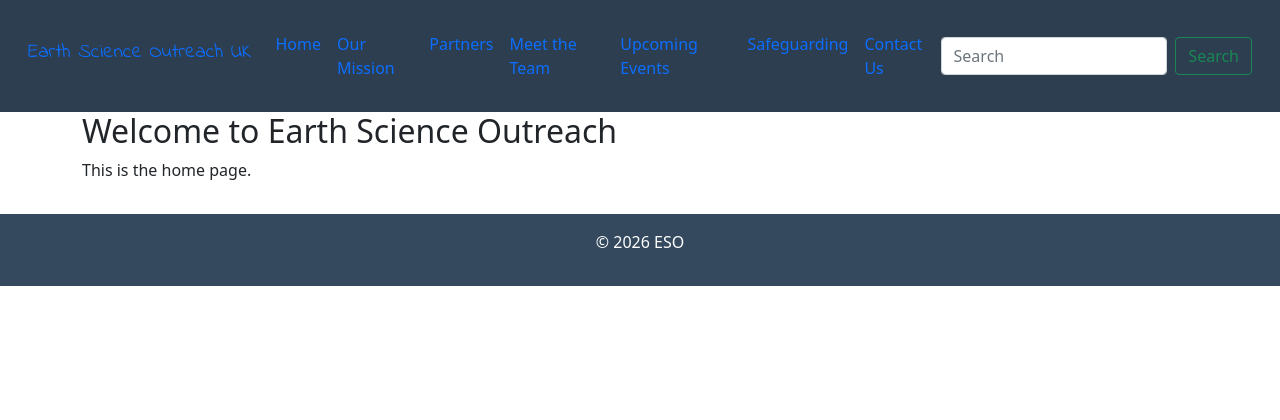
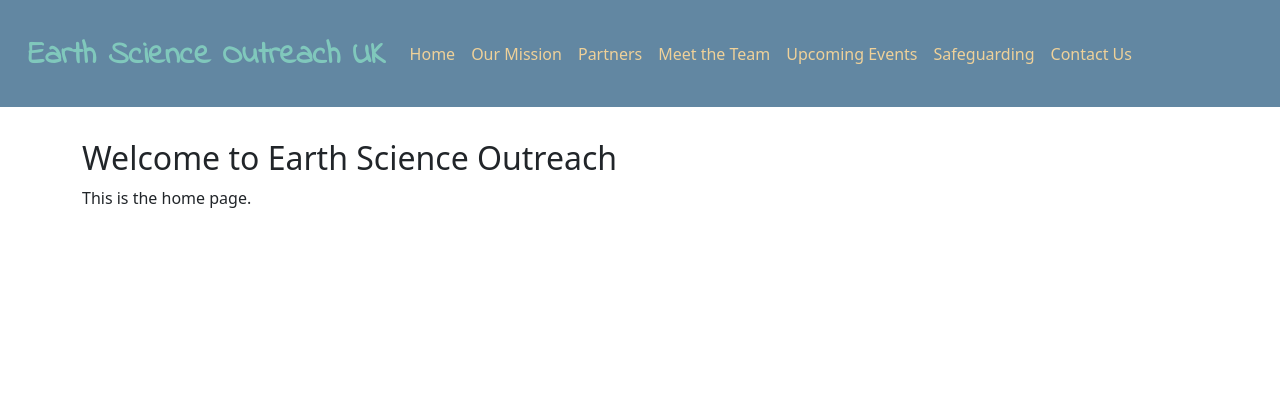
Before and after one commit to HollyT85/ESO2, a Django app: page / in a window 1280 px wide. Shown: the top 420 px of the page. Before the commit the page ends 286 px from the top, so only its background shows below. Run offline with Django 5.2, Linux system fonts and the light colour scheme; some libraries are stand-ins or nearby versions.

Commit message:
link colurs and logo
Co-authored-by: Ona <no-reply@ona.com>

```diff
--- a/static/css/base.css
+++ b/static/css/base.css
@@ -13,19 +13,47 @@ body {
 }
 
 header {
-    background-color: #2c3e50;
+    background-color: #6287A2;
     color: white;
     padding: 1rem;
 }
 
-header nav h1 {
-    font-size: 1.5rem;
+h1 .navbar-brand{
+    font-size: 2rem;
     font-family: "Indie Flower", cursive;
-    font-weight: 400;
+    font-weight: 1000;
     font-style: normal;
+    color: #80C8BC !important
     }
 
+h1 .navbar-brand:hover{
+    color: #5EC0CA !important
 }
+
+.fa-hill-rockslide {
+    color: #EFD199 !important;
+}
+
+
+/* Navbar link styles */
+.navbar-nav .nav-link {
+    text-decoration: none !important;
+    color: #EFD199 !important;
+}
+
+.navbar-nav .nav-link:hover {
+    color: #CE8F5A !important;
+}
+
+.navbar-nav .nav-link.active {
+    color: pink !important;
+    font-weight: bold;
+}
+
+ul li a:hover{
+    color: pink;
+}
+
 
 main {
     min-height: calc(100vh - 120px);
@@ -44,3 +72,8 @@ footer {
     padding: 1rem;
     margin-top: 2rem;
 }
+
+.active{
+    color: pink;
+    font-weight: bold;
+}
--- a/templates/base.html
+++ b/templates/base.html
@@ -50,14 +50,14 @@
 
         <nav class="navbar navbar-expand-lg bg-body-tertiary">
   <div class="container-fluid">
-    <h1><a class="navbar-brand" href="#">Earth Science Outreach UK</a></h1>
+    <h1><a class="navbar-brand" href="{% url 'home:home' %}">Earth Science Outreach UK</a></h1>
     <button class="navbar-toggler" type="button" data-bs-toggle="collapse" data-bs-target="#navbarTogglerDemo02" aria-controls="navbarTogglerDemo02" aria-expanded="false" aria-label="Toggle navigation">
-      <span class="navbar-toggler-icon"></span>
+      <span class="navbar-toggler-icon"><i class="fa-solid fa-hill-rockslide"></i></span>
     </button>
     <div class="collapse navbar-collapse" id="navbarTogglerDemo02">
       <ul class="navbar-nav me-auto mb-2 mb-lg-0">
         <li class="nav-item">
-          <a class="nav-link active" aria-current="page" href="{% url 'home:home' %}">Home</a>
+          <a class="nav-link" aria-current="page" href="{% url 'home:home' %}">Home</a>
         </li>
         <li class="nav-item">
           <a class="nav-link" href="{% url 'mission:mission' %}">Our Mission</a>
@@ -78,10 +78,10 @@
           <a class="nav-link" href="{% url 'contact:contact' %}">Contact Us</a>
         </li>
       </ul>
-      <form class="d-flex" role="search">
+      <!-- <form class="d-flex" role="search">
         <input class="form-control me-2" type="search" placeholder="Search" aria-label="Search"/>
         <button class="btn btn-outline-success" type="submit">Search</button>
-      </form>
+      </form> -->
     </div>
   </div>
 </nav>
@@ -97,7 +97,10 @@
         <p>&copy; 2026 ESO</p>
     </footer>
 
-    <script src="/static/js/main.js"></script>
+    <script src="/static/js/main.js">
+        // $('a[href="' + this.location.pathname + '"]').parents('li,ul').addClass('active');
+    </script>
+    <script src="https://kit.fontawesome.com/e79c061fa8.js" crossorigin="anonymous"></script>
     {% block extra_js %}{% endblock %}
 </body>
 </html>
```
